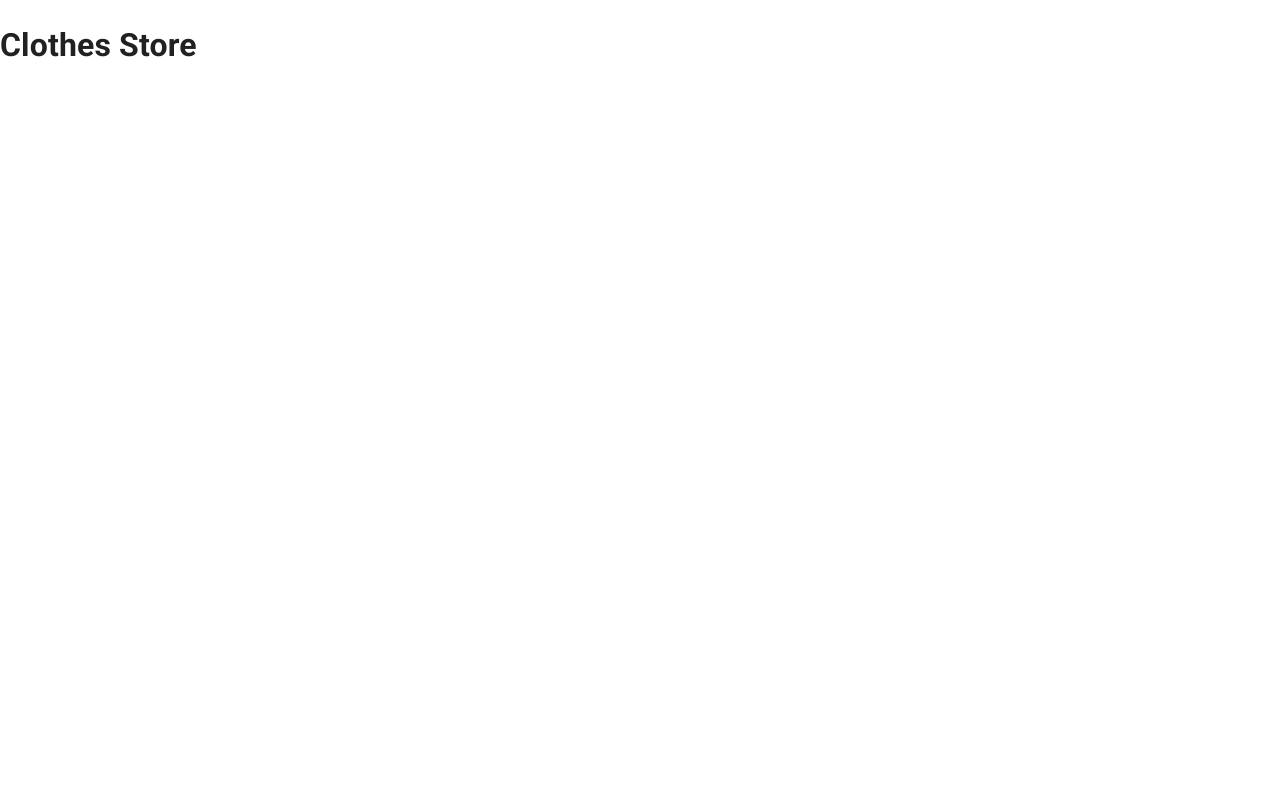
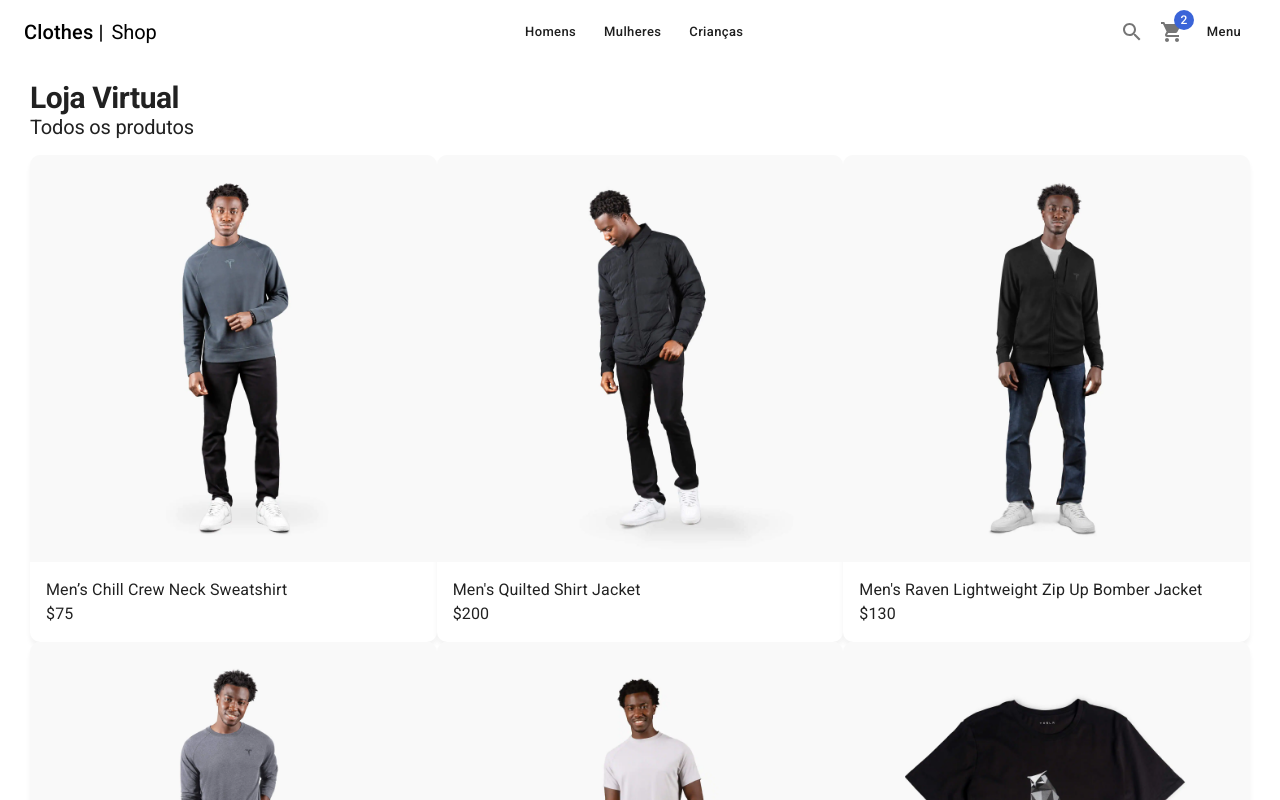
Before and after one commit to to1edo/store, a Next.js app: page / in a window 1280 px wide. Shown: the top 800 px of the page. Built offline with nearby package versions, Linux system fonts and the light colour scheme.

Commit message:
add layout

```diff
--- /dev/null
+++ b/components/layouts/ShopLayout.tsx
@@ -0,0 +1,42 @@
+import { FC } from "react"
+import Head from "next/head"
+import { NavBar } from "../ui"
+
+interface Props {
+  children: React.ReactNode,
+  title?: string,
+  description?: string,
+  imageFullUrl?: string
+}
+
+export const ShopLayout:FC<Props> = ({title, description, imageFullUrl, children}) => {
+  return (
+    <>
+      <Head>
+        <title>{title || 'Clothes Shop'}</title>
+        <meta name="description" content={description}/>
+        <meta name="og:title" content={title}/>
+        <meta name="og:desription" content={description}/>
+        {imageFullUrl ? <meta name="og:image" content={imageFullUrl}/> : null}
+      </Head>
+
+      <nav>
+        <NavBar/>
+      </nav>
+
+      {/* Sidebar */}
+
+      <main style={{
+        margin: '20px auto',
+        maxWidth: '1440px',
+        padding: '0px 30px'
+      }}>
+        {children}
+      </main>
+
+      <footer>
+
+      </footer>
+    </>
+  )
+}
--- /dev/null
+++ b/components/layouts/index.ts
@@ -0,0 +1,3 @@
+
+
+export * from './ShopLayout'
--- /dev/null
+++ b/components/ui/NavBar.tsx
@@ -0,0 +1,53 @@
+import Link from "next/link"
+import { AppBar, Toolbar, Box, Button, IconButton, Badge} from "@mui/material"
+import Typography from '@mui/material/Typography';
+import { SearchOutlined, ShoppingCart } from "@mui/icons-material";
+
+export const NavBar = () => {
+  return (
+    <AppBar position="sticky">
+      <Toolbar>
+
+        <Link href="/" passHref  style={{ textDecoration: "none" }}>
+          <Box sx={{display: 'flex', alignItems: 'baseline'}}>
+            <Typography sx={{color: 'black'}} variant="h6">Clothes |</Typography>
+            <Typography sx={{ml: 1, color: 'black'}} variant="h2">Shop</Typography>
+          </Box>
+        </Link>
+
+        <Box flex={1}/>
+
+        <Box sx={{display: {xs:'none', sm:'flex'}, gap: 1}}>
+          <Link href="/category/men" passHref  style={{ textDecoration: "none" }}>
+            <Button sx={{display: 'flex', alignItems: 'baseline'}}>Homens</Button>
+          </Link>
+
+          <Link href="/category/women" passHref  style={{ textDecoration: "none" }}>
+            <Button sx={{display: 'flex', alignItems: 'baseline'}}>Mulheres</Button>
+          </Link>
+
+          <Link href="/category/kids" passHref  style={{ textDecoration: "none" }}>
+            <Button sx={{display: 'flex', alignItems: 'baseline'}}>Crianças</Button>
+          </Link>
+        </Box>
+
+        <Box flex={1}/>
+
+        <IconButton>
+          <SearchOutlined/>
+        </IconButton>
+
+        <Link href="/" passHref  style={{ textDecoration: "none" }}>
+          <IconButton sx={{}}>
+            <Badge badgeContent={2} color="secondary">
+              <ShoppingCart/>
+            </Badge>
+          </IconButton>
+        </Link>
+
+        <Button>Menu</Button>
+
+      </Toolbar>
+    </AppBar>
+  )
+}
--- /dev/null
+++ b/components/ui/index.ts
@@ -0,0 +1 @@
+export * from './NavBar'
--- a/pages/_document.tsx
+++ b/pages/_document.tsx
@@ -2,7 +2,7 @@ import { Html, Head, Main, NextScript } from 'next/document'
 
 export default function Document() {
   return (
-    <Html lang="en">
+    <Html lang="pt-BR">
       <Head>
         <link
           rel="stylesheet"
--- a/pages/index.tsx
+++ b/pages/index.tsx
@@ -1,8 +1,36 @@
+import Typography from '@mui/material/Typography'
+import {ShopLayout} from '../components/layouts'
+import { Card, CardActionArea, CardContent, CardMedia, Grid } from '@mui/material'
+import { initialData } from '@/database/products'
 
 export default function Home() {
   return (
-    <>
-      <h1>Clothes Store</h1>
-    </>
+    <ShopLayout title="Inicio" description={'Dê uma olhada em nossos produtos'}>
+      <Typography variant="h1" >Loja Virtual</Typography>
+      <Typography variant="h2" sx={{mb:2}}>Todos os produtos</Typography>
+
+      <Grid container>
+        {
+          initialData.products.map(product => (
+            <Grid item xs={6} sm={4} key={product.slug}>
+              <Card>
+                <CardActionArea>
+                  <CardMedia
+                    component="img"
+                    image={`/products/${product.images[0]}`}
+                    alt={product.title}
+                  />
+                  <CardContent>
+                    <Typography>{product.title}</Typography>
+                    <Typography>${product.price}</Typography>
+                  </CardContent>
+                </CardActionArea>
+              </Card>
+            </Grid>
+          ))
+        }
+      </Grid>
+
+    </ShopLayout>
   )
 }
--- a/themes/light-theme.ts
+++ b/themes/light-theme.ts
@@ -57,6 +57,8 @@ export const lightTheme = createTheme({
       },
       styleOverrides: {
         root: {
+          backgroundColor: 'white',
+          color: '#1E1E1E',
           textTransform: 'none',
           boxShadow: 'none',
           borderRadius: 10,
```
Also changed, not shown: pages/404.tsx (added, +27 -0 lines).
